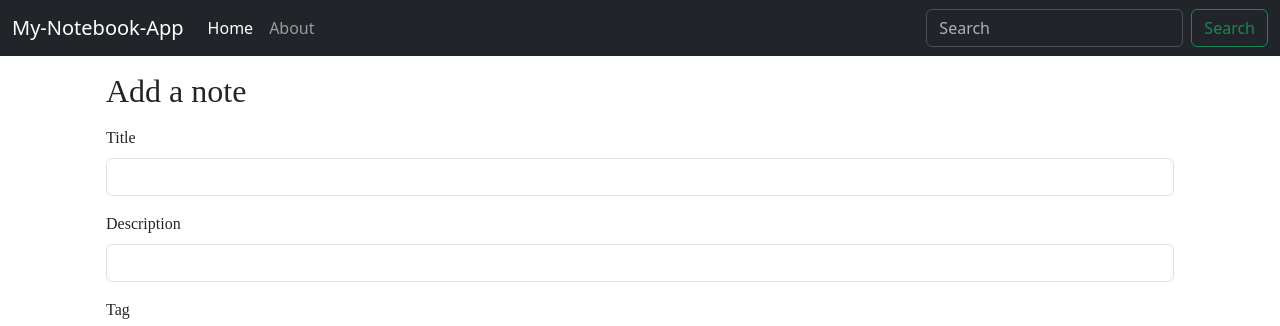
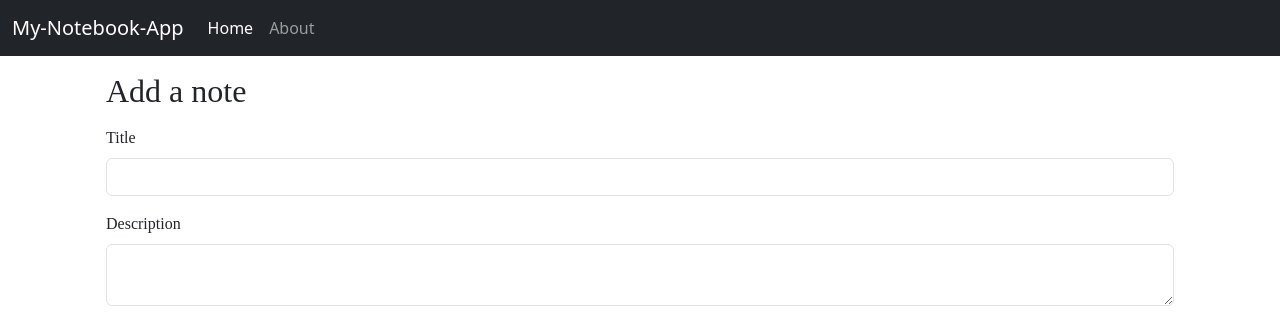
Before and after one commit to TechyCyb3r/iNoteX, a React (Vite) app: page / in a window 1280 px wide. Shown: the top 326 px of the page. Built offline with nearby package versions, Linux system fonts and the light colour scheme; no server answers.

Commit message:
Some chagen in description and navbaar search button

```diff
--- a/src/components/AddNote.jsx
+++ b/src/components/AddNote.jsx
@@ -38,8 +38,8 @@ const AddNote = (props) => {
                 </div>
                 <div className="mb-3">
                     <label className="form-label">Description</label>
-
-                    <input type="text" className="form-control" value={note.description} id="description" name="description" onChange={onChange} />
+                     <textarea class="form-control"  id="edescription" name="description" onChange={onChange} value={note.description} ></textarea>
+                    {/* <input type="text" className="form-control" value={note.description} id="description" name="description" onChange={onChange} /> */}
                 </div>
                 <div className="mb-3">
                     <label className="form-label">Tag</label>
--- a/src/components/Navbar.jsx
+++ b/src/components/Navbar.jsx
@@ -22,10 +22,10 @@ const Navbar = () => {
                                 <Link className={`nav-link ${isActive('/about')}`} aria-current="page" to="/about">About</Link>
                             </li>
                         </ul>
-                        <form className="d-flex" role="search">
+                        {/* <form className="d-flex" role="search">
                             <input className="form-control me-2" type="search" placeholder="Search" aria-label="Search" />
                             <button className="btn btn-outline-success" type="submit">Search</button>
-                        </form>
+                        </form> */}
                     </div>
                 </div>
             </nav>
--- a/src/components/Notes.jsx
+++ b/src/components/Notes.jsx
@@ -68,7 +68,10 @@ function Notes(props) {
 
                                 <div className="mb-3">
                                     <label className="form-label">Description</label>
-                                    <input type="text" className="form-control" id="edescription" name="description" value={note.description} onChange={onChange} />
+
+                                     <textarea class="form-control"  id="edescription" name="description" onChange={onChange} value={note.description} ></textarea>
+
+                                    {/* <input type="text" className="form-control" id="edescription" name="description" value={note.description} onChange={onChange} /> */}
                                 </div>
 
                                 <div className="mb-3">
```
